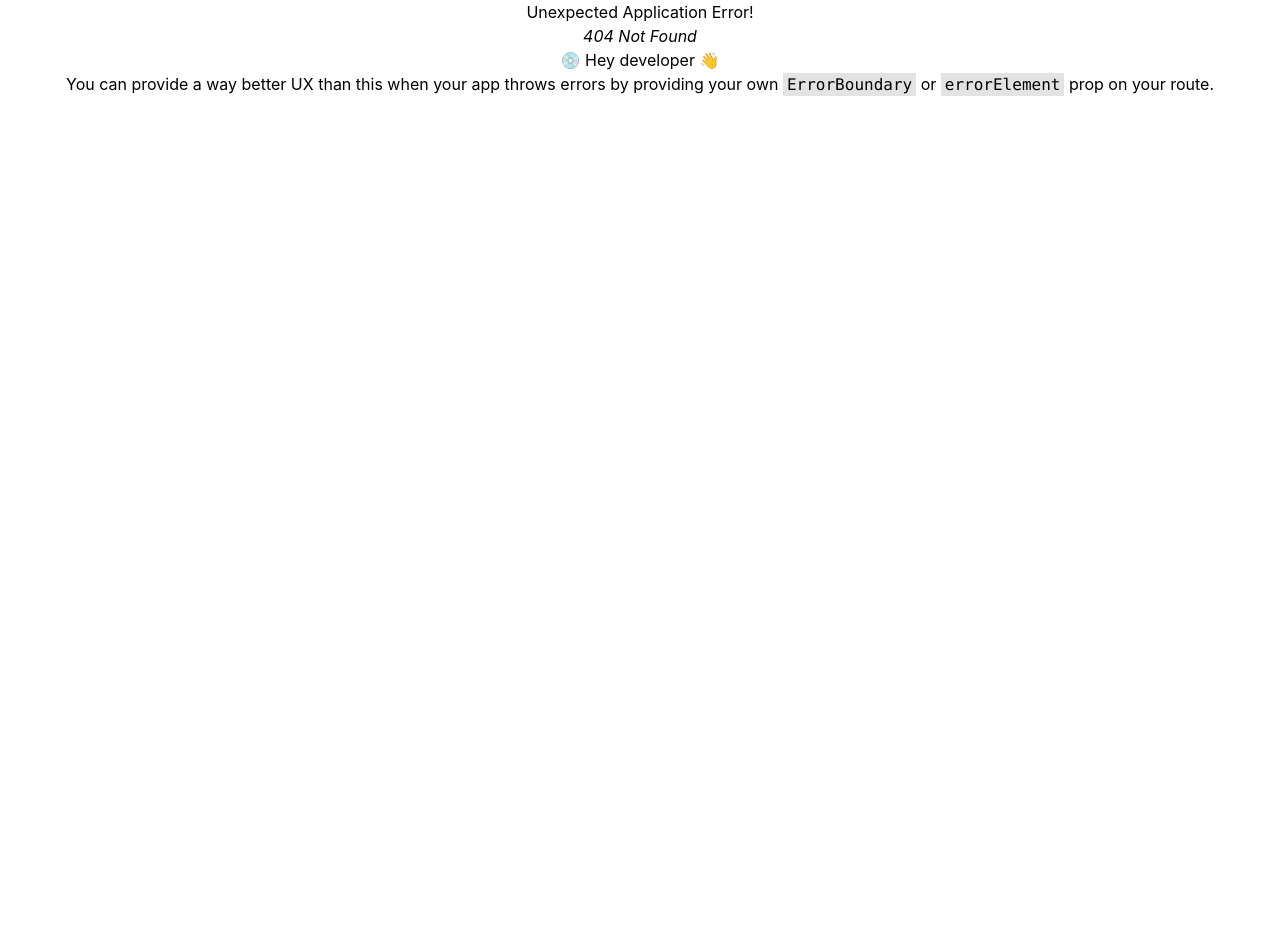
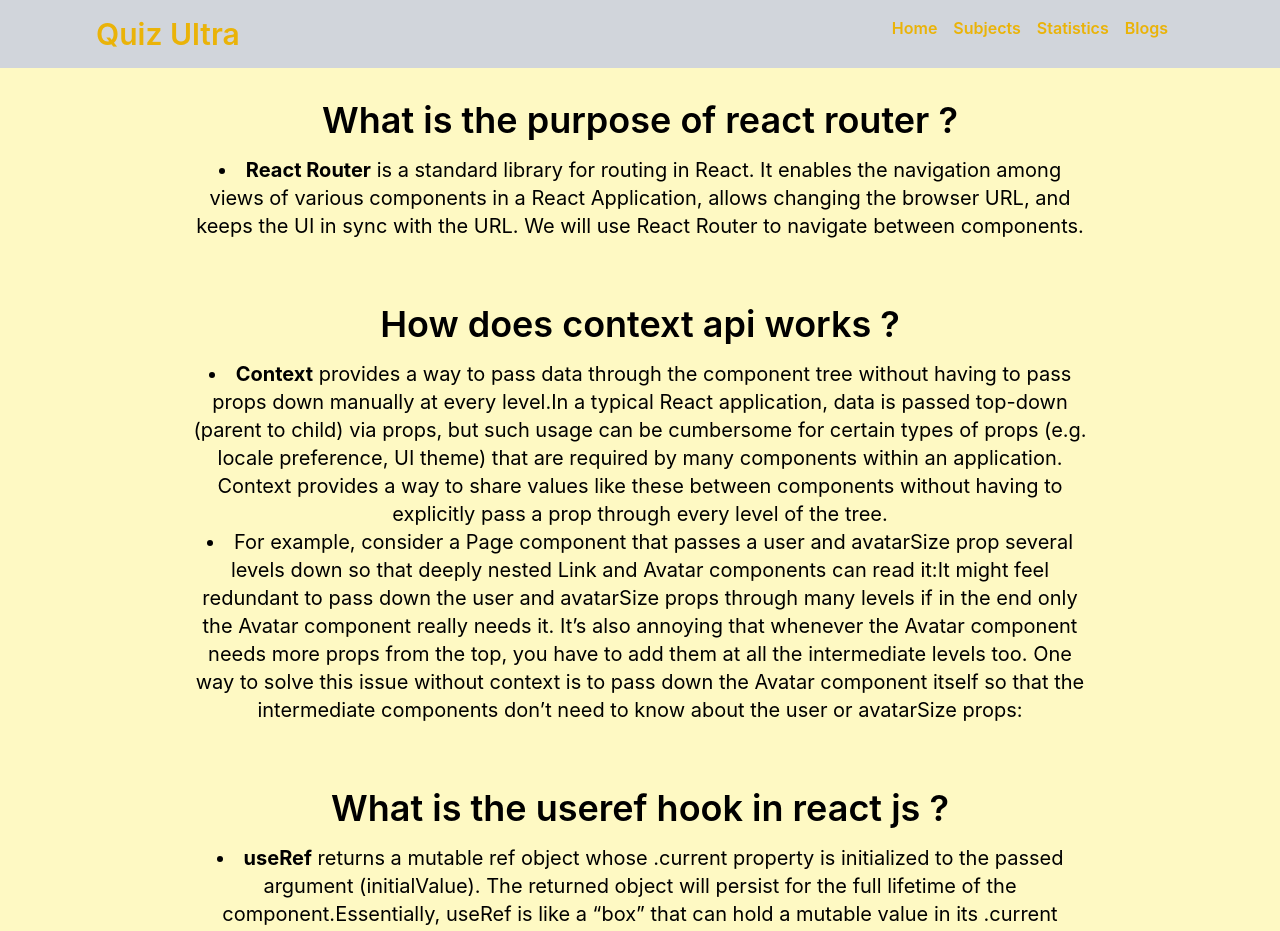
Before and after one commit to mdshakil-ctg/quiz-ultra-, a React (Create React App) app: page /blogs in a window 1280 px wide. Before the commit this address had no page. Shown: the top 931 px of the page. Before the commit the page ends 800 px from the top, so only its background shows below. Built offline with nearby package versions, Linux system fonts and the light colour scheme.

Commit message:
blog section added

```diff
--- /dev/null
+++ b/src/components/Blogs/Blogs.js
@@ -0,0 +1,25 @@
+import React from 'react';
+
+const Blogs = () => {
+    return (
+        <div className='bg-yellow-100'>
+            <div className='p-8 w-[75%] mx-auto'>
+            <h2 className='text-4xl font-semibold mb-4'>What is the purpose of react router ?</h2>
+            <li className='text-xl'><span className='font-bold'>React Router</span>  is a standard library for routing in React. It enables the navigation among views of various components in a React Application, allows changing the browser URL, and keeps the UI in sync with the URL. We will use React Router to navigate between components.</li>
+            </div>
+            <div className='p-8 w-[75%] mx-auto'>
+            <h2 className='text-4xl font-semibold mb-4'>How does context api works ?</h2>
+            <li className='text-xl'><span className='font-bold'>Context</span> provides a way to pass data through the component tree without having to pass props down manually at every level.In a typical React application, data is passed top-down (parent to child) via props, but such usage can be cumbersome for certain types of props (e.g. locale preference, UI theme) that are required by many components within an application. Context provides a way to share values like these between components without having to explicitly pass a prop through every level of the tree.</li>
+            <li className='text-xl'>For example, consider a Page component that passes a user and avatarSize prop several levels down so that deeply nested Link and Avatar components can read it:It might feel redundant to pass down the user and avatarSize props through many levels if in the end only the Avatar component really needs it. It’s also annoying that whenever the Avatar component needs more props from the top, you have to add them at all the intermediate levels too.
+            One way to solve this issue without context is to pass down the Avatar component itself so that the intermediate components don’t need to know about the user or avatarSize props:</li>
+            </div>
+            <div className='p-8 w-[75%] mx-auto'>
+            <h2 className='text-4xl font-semibold mb-4'>What is the useref hook in react js ?</h2>
+            <li className='text-xl'><span className='font-bold'>useRef</span> returns a mutable ref object whose .current property is initialized to the passed argument (initialValue). The returned object will persist for the full lifetime of the component.Essentially, useRef is like a “box” that can hold a mutable value in its .current property.You might be familiar with refs primarily as a way to access the DOM. If you pass a ref object to React with  React will set its .current property to the corresponding DOM node whenever that node changes.However, useRef is useful for more than the ref attribute. It’s handy for keeping any mutable value around similar to how you’d use instance fields in classes.This works because useRef() creates a plain JavaScript object. The only difference between useRef() and creating a object yourself is that useRef will give you the same ref object on every render.</li>
+            </div>
+
+        </div>
+    );
+};
+
+export default Blogs;
--- /dev/null
+++ b/src/components/ErrorPage/ErrorPage.js
@@ -0,0 +1,12 @@
+import React from 'react';
+
+const ErrorPage = () => {
+    return (
+        <div className='mt-14'>
+            <h2 className='text-5xl text-red-400'>Route Is Not Found 404</h2>
+            <p className='text-2xl mt-8 bg-slate-300'>Please enter a valid url !!!</p>
+        </div>
+    );
+};
+
+export default ErrorPage;
```
Also changed, not shown: src/App.js (+10 -0 lines).
